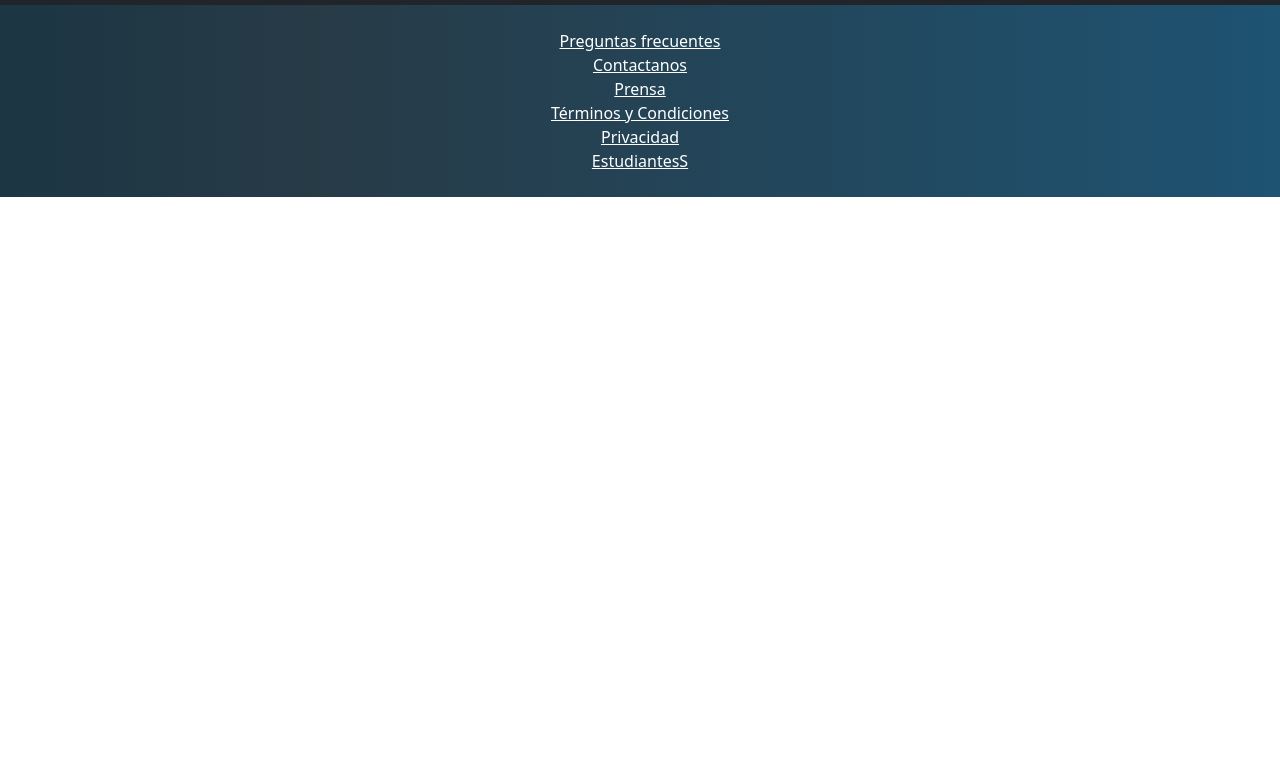
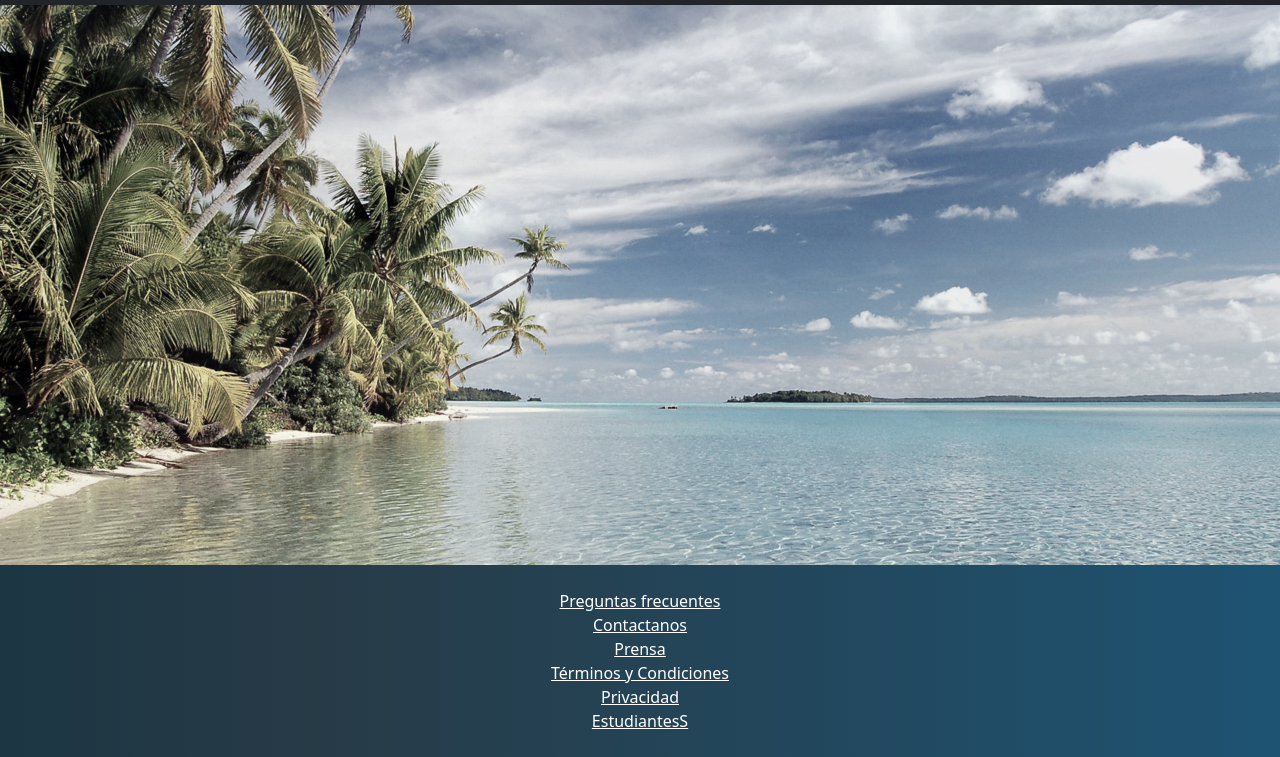
Before and after one commit to jantonio2/Platzi-Bootstrap, a plain HTML site: page index.html in a window 1280 px wide. Shown: the part 51-808 px from the top of the page. Drawn offline with nearby package versions, Linux system fonts and the light colour scheme.

Commit message:
Carousel done

```diff
--- a/index.css
+++ b/index.css
@@ -4,6 +4,12 @@
 
 #header img {
   width: 80px;
+}
+
+#main .carousel-inner img {
+  max-height: 70vh;
+  object-fit: cover;
+  filter: grayscale(70%);
 }
 
 #footer {
--- a/index.html
+++ b/index.html
@@ -47,6 +47,25 @@
     </nav>
     <!-- /Header -->
 
+    <!-- Main -->
+    <section id="main">
+      <div id="carouselExampleFade" class="carousel slide carousel-fade" data-bs-ride="carousel" data-pause="pause">
+        <div class="carousel-inner">
+          <div class="carousel-item active">
+            <img src="assets/images/hawaii.jpg" class="d-block w-100" alt="Hawaii 1">
+          </div>
+          <div class="carousel-item">
+            <img src="assets/images/hawaii2.jpg" class="d-block w-100" alt="Hawaii 2">
+          </div>
+          <div class="carousel-item">
+            <img src="assets/images/hawaii3.jpeg" class="d-block w-100" alt="Hawaii 3">
+          </div>
+        </div>
+      </div>
+    </section>
+
+    <!-- /Main -->
+
     <!-- Footer -->
     <footer id="footer" class="pb-4 pt-4">
       <div class="container">
```
Lines whose indentation alone changed are shown as unchanged.
